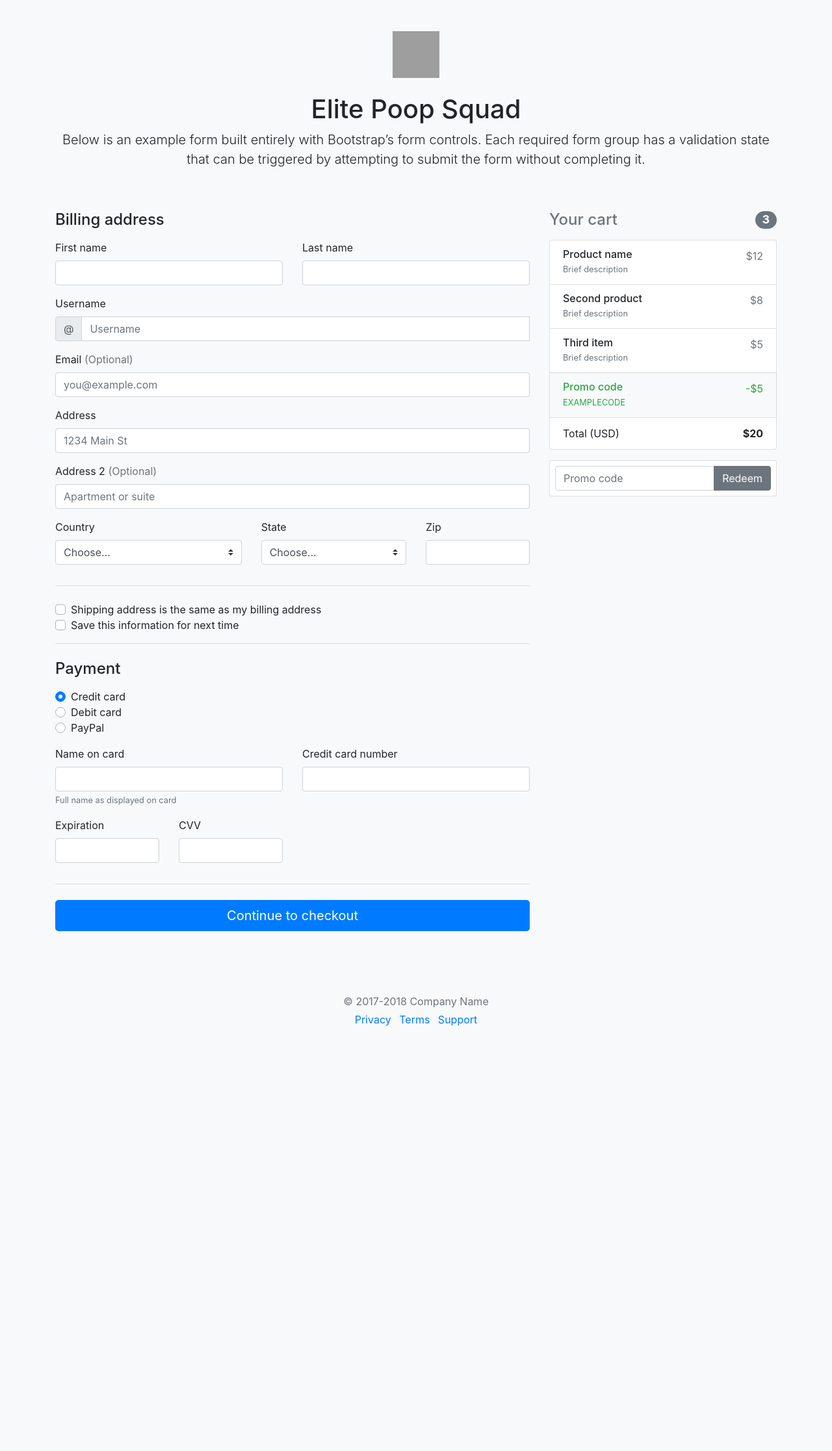
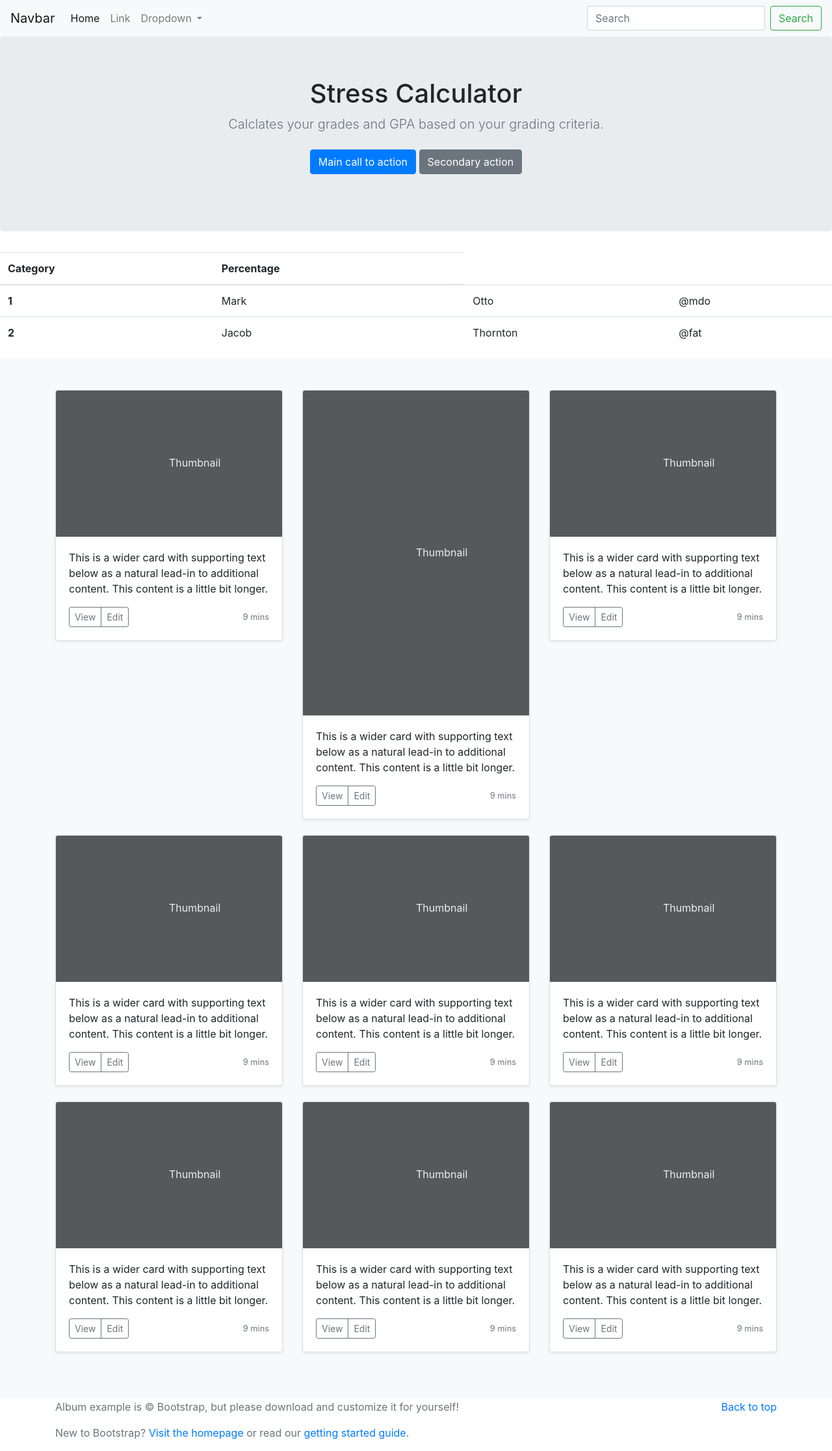
Before and after one commit to sarora324/grades, a Flask app: page / in a window 1280 px wide. Shown: the whole page at 65% size. Before the commit the page ends 1579 px from the top, so only its background shows below. Run offline with Flask 2, Linux system fonts and the light colour scheme; some libraries are stand-ins or nearby versions; grey boxes are pictures that could not be loaded.

Commit message:
Shreya changes

```diff
--- a/PoopGroup/templates/homepage.html
+++ b/PoopGroup/templates/homepage.html
@@ -10,229 +10,257 @@
 
     <title>Hello, world!</title>
   </head>
-  <body class="bg-light">
-    <div class="container">
-  <div class="py-5 text-center">
-    <img class="d-block mx-auto mb-4" src="/docs/4.2/assets/brand/bootstrap-solid.svg" alt="" width="72" height="72">
-    <h1>Elite Poop Squad</h1>
-    <p class="lead">Below is an example form built entirely with Bootstrap’s form controls. Each required form group has a validation state that can be triggered by attempting to submit the form without completing it.</p>
+
+  <body>
+      <header>
+        <nav class="navbar navbar-expand-lg navbar-light bg-light">
+          <a class="navbar-brand" href="#">Navbar</a>
+          <button class="navbar-toggler" type="button" data-toggle="collapse" data-target="#navbarSupportedContent" aria-controls="navbarSupportedContent" aria-expanded="false" aria-label="Toggle navigation">
+            <span class="navbar-toggler-icon"></span>
+          </button>
+
+          <div class="collapse navbar-collapse" id="navbarSupportedContent">
+            <ul class="navbar-nav mr-auto">
+              <li class="nav-item active">
+                <a class="nav-link" href="#">Home <span class="sr-only">(current)</span></a>
+              </li>
+              <li class="nav-item">
+                <a class="nav-link" href="#">Link</a>
+              </li>
+              <li class="nav-item dropdown">
+                <a class="nav-link dropdown-toggle" href="#" id="navbarDropdown" role="button" data-toggle="dropdown" aria-haspopup="true" aria-expanded="false">
+                  Dropdown
+                </a>
+                <div class="dropdown-menu" aria-labelledby="navbarDropdown">
+                  <a class="dropdown-item" href="#">Action</a>
+                  <a class="dropdown-item" href="#">Another action</a>
+                  <div class="dropdown-divider"></div>
+                  <a class="dropdown-item" href="#">Something else here</a>
                 </div>
-
-  <div class="row">
-    <div class="col-md-4 order-md-2 mb-4">
-      <h4 class="d-flex justify-content-between align-items-center mb-3">
-        <span class="text-muted">Your cart</span>
-        <span class="badge badge-secondary badge-pill">3</span>
-      </h4>
-      <ul class="list-group mb-3">
-        <li class="list-group-item d-flex justify-content-between lh-condensed">
-          <div>
-            <h6 class="my-0">Product name</h6>
-            <small class="text-muted">Brief description</small>
-          </div>
-          <span class="text-muted">$12</span>
-        </li>
-        <li class="list-group-item d-flex justify-content-between lh-condensed">
-          <div>
-            <h6 class="my-0">Second product</h6>
-            <small class="text-muted">Brief description</small>
-          </div>
-          <span class="text-muted">$8</span>
-        </li>
-        <li class="list-group-item d-flex justify-content-between lh-condensed">
-          <div>
-            <h6 class="my-0">Third item</h6>
-            <small class="text-muted">Brief description</small>
-          </div>
-          <span class="text-muted">$5</span>
-        </li>
-        <li class="list-group-item d-flex justify-content-between bg-light">
-          <div class="text-success">
-            <h6 class="my-0">Promo code</h6>
-            <small>EXAMPLECODE</small>
-          </div>
-          <span class="text-success">-$5</span>
-        </li>
-        <li class="list-group-item d-flex justify-content-between">
-          <span>Total (USD)</span>
-          <strong>$20</strong>
               </li>
             </ul>
-
-      <form class="card p-2">
-        <div class="input-group">
-          <input type="text" class="form-control" placeholder="Promo code">
-          <div class="input-group-append">
-            <button type="submit" class="btn btn-secondary">Redeem</button>
-          </div>
-        </div>
+            <form class="form-inline my-2 my-lg-0">
+              <input class="form-control mr-sm-2" type="search" placeholder="Search" aria-label="Search">
+              <button class="btn btn-outline-success my-2 my-sm-0" type="submit">Search</button>
             </form>
           </div>
-    <div class="col-md-8 order-md-1">
-      <h4 class="mb-3">Billing address</h4>
-      <form class="needs-validation" novalidate="">
+        </nav>
+    <div class="collapse bg-dark" id="navbarHeader">
+      <div class="container">
         <div class="row">
-          <div class="col-md-6 mb-3">
-            <label for="firstName">First name</label>
-            <input type="text" class="form-control" id="firstName" placeholder="" value="" required="">
-            <div class="invalid-feedback">
-              Valid first name is required.
+          <div class="col-sm-8 col-md-7 py-4">
+            <h4 class="text-white">About</h4>
+            <p class="text-muted">Add some information about the album below, the author, or any other background context. Make it a few sentences long so folks can pick up some informative tidbits. Then, link them off to some social networking sites or contact information.</p>
           </div>
+          <div class="col-sm-4 offset-md-1 py-4">
+            <h4 class="text-white">Contact</h4>
+            <ul class="list-unstyled">
+              <li><a href="#" class="text-white">Follow on Twitter</a></li>
+              <li><a href="#" class="text-white">Like on Facebook</a></li>
+              <li><a href="#" class="text-white">Email me</a></li>
+            </ul>
           </div>
-          <div class="col-md-6 mb-3">
-            <label for="lastName">Last name</label>
-            <input type="text" class="form-control" id="lastName" placeholder="" value="" required="">
-            <div class="invalid-feedback">
-              Valid last name is required.
         </div>
       </div>
     </div>
 
-        <div class="mb-3">
-          <label for="username">Username</label>
-          <div class="input-group">
-            <div class="input-group-prepend">
-              <span class="input-group-text">@</span>
+  </header>
+
+  <main role="main">
+
+
+    <section class="jumbotron text-center">
+      <div class="container">
+        <h1 class="jumbotron-heading">Stress Calculator</h1>
+        <p class="lead text-muted">Calclates your grades and GPA based on your grading criteria.</p>
+        <p>
+          <a href="#" class="btn btn-primary my-2">Main call to action</a>
+          <a href="#" class="btn btn-secondary my-2">Secondary action</a>
+        </p>
       </div>
-            <input type="text" class="form-control" id="username" placeholder="Username" required="">
-            <div class="invalid-feedback" style="width: 100%;">
-              Your username is required.
+    </section>
+    <table class="table">
+    <thead>
+    <tr>
+      <th scope="col">Category</th>
+      <th scope="col">Percentage</th>
+
+    </tr>
+    </thead>
+    <tbody>
+    <tr>
+      <th scope="row">1</th>
+      <td>Mark</td>
+      <td>Otto</td>
+      <td>@mdo</td>
+    </tr>
+    <tr>
+      <th scope="row">2</th>
+      <td>Jacob</td>
+      <td>Thornton</td>
+      <td>@fat</td>
+
+    </tr>
+    </tbody>
+    </table>
+    <div class="album py-5 bg-light">
+      <div class="container">
+
+        <div class="row">
+          <div class="col-md-4">
+            <div class="card mb-4 shadow-sm">
+              <svg class="bd-placeholder-img card-img-top" width="100%" height="225" xmlns="http://www.w3.org/2000/svg" preserveAspectRatio="xMidYMid slice" focusable="false" role="img" aria-label="Placeholder: Thumbnail"><title>Placeholder</title><rect fill="#55595c" width="100%" height="100%"></rect><text fill="#eceeef" dy=".3em" x="50%" y="50%">Thumbnail</text></svg>
+              <div class="card-body">
+                <p class="card-text">This is a wider card with supporting text below as a natural lead-in to additional content. This content is a little bit longer.</p>
+                <div class="d-flex justify-content-between align-items-center">
+                  <div class="btn-group">
+                    <button type="button" class="btn btn-sm btn-outline-secondary">View</button>
+                    <button type="button" class="btn btn-sm btn-outline-secondary">Edit</button>
+                  </div>
+                  <small class="text-muted">9 mins</small>
+                </div>
+              </div>
+            </div>
+          </div>
+          <div class="col-md-4">
+            <div class="card mb-4 shadow-sm">
+              <svg class="bd-placeholder-img card-img-top" width="100%" height="500" xmlns="http://www.w3.org/2000/svg" preserveAspectRatio="xMidYMid slice" focusable="false" role="img" aria-label="Placeholder: Thumbnail"><title>Placeholder</title><rect fill="#55595c" width="100%" height="100%"></rect><text fill="#eceeef" dy=".3em" x="50%" y="50%">Thumbnail</text></svg>
+              <div class="card-body">
+                <p class="card-text">This is a wider card with supporting text below as a natural lead-in to additional content. This content is a little bit longer.</p>
+                <div class="d-flex justify-content-between align-items-center">
+                  <div class="btn-group">
+                    <button type="button" class="btn btn-sm btn-outline-secondary">View</button>
+                    <button type="button" class="btn btn-sm btn-outline-secondary">Edit</button>
+                  </div>
+                  <small class="text-muted">9 mins</small>
+                </div>
+              </div>
+            </div>
+          </div>
+          <div class="col-md-4">
+            <div class="card mb-4 shadow-sm">
+              <svg class="bd-placeholder-img card-img-top" width="100%" height="225" xmlns="http://www.w3.org/2000/svg" preserveAspectRatio="xMidYMid slice" focusable="false" role="img" aria-label="Placeholder: Thumbnail"><title>Placeholder</title><rect fill="#55595c" width="100%" height="100%"></rect><text fill="#eceeef" dy=".3em" x="50%" y="50%">Thumbnail</text></svg>
+              <div class="card-body">
+                <p class="card-text">This is a wider card with supporting text below as a natural lead-in to additional content. This content is a little bit longer.</p>
+                <div class="d-flex justify-content-between align-items-center">
+                  <div class="btn-group">
+                    <button type="button" class="btn btn-sm btn-outline-secondary">View</button>
+                    <button type="button" class="btn btn-sm btn-outline-secondary">Edit</button>
+                  </div>
+                  <small class="text-muted">9 mins</small>
+                </div>
               </div>
             </div>
           </div>
 
-        <div class="mb-3">
-          <label for="email">Email <span class="text-muted">(Optional)</span></label>
-          <input type="email" class="form-control" id="email" placeholder="you@example.com">
-          <div class="invalid-feedback">
-            Please enter a valid email address for shipping updates.
+          <div class="col-md-4">
+            <div class="card mb-4 shadow-sm">
+              <svg class="bd-placeholder-img card-img-top" width="100%" height="225" xmlns="http://www.w3.org/2000/svg" preserveAspectRatio="xMidYMid slice" focusable="false" role="img" aria-label="Placeholder: Thumbnail"><title>Placeholder</title><rect fill="#55595c" width="100%" height="100%"></rect><text fill="#eceeef" dy=".3em" x="50%" y="50%">Thumbnail</text></svg>
+              <div class="card-body">
+                <p class="card-text">This is a wider card with supporting text below as a natural lead-in to additional content. This content is a little bit longer.</p>
+                <div class="d-flex justify-content-between align-items-center">
+                  <div class="btn-group">
+                    <button type="button" class="btn btn-sm btn-outline-secondary">View</button>
+                    <button type="button" class="btn btn-sm btn-outline-secondary">Edit</button>
+                  </div>
+                  <small class="text-muted">9 mins</small>
+                </div>
+              </div>
+            </div>
+          </div>
+          <div class="col-md-4">
+            <div class="card mb-4 shadow-sm">
+              <svg class="bd-placeholder-img card-img-top" width="100%" height="225" xmlns="http://www.w3.org/2000/svg" preserveAspectRatio="xMidYMid slice" focusable="false" role="img" aria-label="Placeholder: Thumbnail"><title>Placeholder</title><rect fill="#55595c" width="100%" height="100%"></rect><text fill="#eceeef" dy=".3em" x="50%" y="50%">Thumbnail</text></svg>
+              <div class="card-body">
+                <p class="card-text">This is a wider card with supporting text below as a natural lead-in to additional content. This content is a little bit longer.</p>
+                <div class="d-flex justify-content-between align-items-center">
+                  <div class="btn-group">
+                    <button type="button" class="btn btn-sm btn-outline-secondary">View</button>
+                    <button type="button" class="btn btn-sm btn-outline-secondary">Edit</button>
+                  </div>
+                  <small class="text-muted">9 mins</small>
+                </div>
+              </div>
+            </div>
+          </div>
+          <div class="col-md-4">
+            <div class="card mb-4 shadow-sm">
+              <svg class="bd-placeholder-img card-img-top" width="100%" height="225" xmlns="http://www.w3.org/2000/svg" preserveAspectRatio="xMidYMid slice" focusable="false" role="img" aria-label="Placeholder: Thumbnail"><title>Placeholder</title><rect fill="#55595c" width="100%" height="100%"></rect><text fill="#eceeef" dy=".3em" x="50%" y="50%">Thumbnail</text></svg>
+              <div class="card-body">
+                <p class="card-text">This is a wider card with supporting text below as a natural lead-in to additional content. This content is a little bit longer.</p>
+                <div class="d-flex justify-content-between align-items-center">
+                  <div class="btn-group">
+                    <button type="button" class="btn btn-sm btn-outline-secondary">View</button>
+                    <button type="button" class="btn btn-sm btn-outline-secondary">Edit</button>
+                  </div>
+                  <small class="text-muted">9 mins</small>
+                </div>
+              </div>
             </div>
           </div>
 
-        <div class="mb-3">
-          <label for="address">Address</label>
-          <input type="text" class="form-control" id="address" placeholder="1234 Main St" required="">
-          <div class="invalid-feedback">
-            Please enter your shipping address.
+          <div class="col-md-4">
+            <div class="card mb-4 shadow-sm">
+              <svg class="bd-placeholder-img card-img-top" width="100%" height="225" xmlns="http://www.w3.org/2000/svg" preserveAspectRatio="xMidYMid slice" focusable="false" role="img" aria-label="Placeholder: Thumbnail"><title>Placeholder</title><rect fill="#55595c" width="100%" height="100%"></rect><text fill="#eceeef" dy=".3em" x="50%" y="50%">Thumbnail</text></svg>
+              <div class="card-body">
+                <p class="card-text">This is a wider card with supporting text below as a natural lead-in to additional content. This content is a little bit longer.</p>
+                <div class="d-flex justify-content-between align-items-center">
+                  <div class="btn-group">
+                    <button type="button" class="btn btn-sm btn-outline-secondary">View</button>
+                    <button type="button" class="btn btn-sm btn-outline-secondary">Edit</button>
+                  </div>
+                  <small class="text-muted">9 mins</small>
+                </div>
+              </div>
+            </div>
+          </div>
+          <div class="col-md-4">
+            <div class="card mb-4 shadow-sm">
+              <svg class="bd-placeholder-img card-img-top" width="100%" height="225" xmlns="http://www.w3.org/2000/svg" preserveAspectRatio="xMidYMid slice" focusable="false" role="img" aria-label="Placeholder: Thumbnail"><title>Placeholder</title><rect fill="#55595c" width="100%" height="100%"></rect><text fill="#eceeef" dy=".3em" x="50%" y="50%">Thumbnail</text></svg>
+              <div class="card-body">
+                <p class="card-text">This is a wider card with supporting text below as a natural lead-in to additional content. This content is a little bit longer.</p>
+                <div class="d-flex justify-content-between align-items-center">
+                  <div class="btn-group">
+                    <button type="button" class="btn btn-sm btn-outline-secondary">View</button>
+                    <button type="button" class="btn btn-sm btn-outline-secondary">Edit</button>
+                  </div>
+                  <small class="text-muted">9 mins</small>
+                </div>
+              </div>
+            </div>
+          </div>
+          <div class="col-md-4">
+            <div class="card mb-4 shadow-sm">
+              <svg class="bd-placeholder-img card-img-top" width="100%" height="225" xmlns="http://www.w3.org/2000/svg" preserveAspectRatio="xMidYMid slice" focusable="false" role="img" aria-label="Placeholder: Thumbnail"><title>Placeholder</title><rect fill="#55595c" width="100%" height="100%"></rect><text fill="#eceeef" dy=".3em" x="50%" y="50%">Thumbnail</text></svg>
+              <div class="card-body">
+                <p class="card-text">This is a wider card with supporting text below as a natural lead-in to additional content. This content is a little bit longer.</p>
+                <div class="d-flex justify-content-between align-items-center">
+                  <div class="btn-group">
+                    <button type="button" class="btn btn-sm btn-outline-secondary">View</button>
+                    <button type="button" class="btn btn-sm btn-outline-secondary">Edit</button>
+                  </div>
+                  <small class="text-muted">9 mins</small>
+                </div>
+              </div>
+            </div>
+          </div>
+        </div>
       </div>
     </div>
 
-        <div class="mb-3">
-          <label for="address2">Address 2 <span class="text-muted">(Optional)</span></label>
-          <input type="text" class="form-control" id="address2" placeholder="Apartment or suite">
+  </main>
+
+  <footer class="text-muted">
+    <div class="container">
+      <p class="float-right">
+        <a href="#">Back to top</a>
+      </p>
+      <p>Album example is © Bootstrap, but please download and customize it for yourself!</p>
+      <p>New to Bootstrap? <a href="https://getbootstrap.com/">Visit the homepage</a> or read our <a href="/docs/4.2/getting-started/introduction/">getting started guide</a>.</p>
     </div>
+  </footer>
 
-        <div class="row">
-          <div class="col-md-5 mb-3">
-            <label for="country">Country</label>
-            <select class="custom-select d-block w-100" id="country" required="">
-              <option value="">Choose...</option>
-              <option>A</option>
-              <option>A-</option>
-              <option>B+</option>
-              <option>B</option>
-              <option>B-</option>
-              <option>C+</option>
-              <option>C</option>
-            </select>
-            <div class="invalid-feedback">
-              Please select a valid country.
-            </div>
-          </div>
-          <div class="col-md-4 mb-3">
-            <label for="state">State</label>
-            <select class="custom-select d-block w-100" id="state" required="">
-              <option value="">Choose...</option>
-              <option>California</option>
-            </select>
-            <div class="invalid-feedback">
-              Please provide a valid state.
-            </div>
-          </div>
-          <div class="col-md-3 mb-3">
-            <label for="zip">Zip</label>
-            <input type="text" class="form-control" id="zip" placeholder="" required="">
-            <div class="invalid-feedback">
-              Zip code required.
-            </div>
-          </div>
-        </div>
-        <hr class="mb-4">
-        <div class="custom-control custom-checkbox">
-          <input type="checkbox" class="custom-control-input" id="same-address">
-          <label class="custom-control-label" for="same-address">Shipping address is the same as my billing address</label>
-        </div>
-        <div class="custom-control custom-checkbox">
-          <input type="checkbox" class="custom-control-input" id="save-info">
-          <label class="custom-control-label" for="save-info">Save this information for next time</label>
-        </div>
-        <hr class="mb-4">
+<script src="https://stackpath.bootstrapcdn.com/bootstrap/3.4.0/js/bootstrap.min.js" integrity="sha384-vhJnz1OVIdLktyixHY4Uk3OHEwdQqPppqYR8+5mjsauETgLOcEynD9oPHhhz18Nw" crossorigin="anonymous"></script>
 
-        <h4 class="mb-3">Payment</h4>
-
-        <div class="d-block my-3">
-          <div class="custom-control custom-radio">
-            <input id="credit" name="paymentMethod" type="radio" class="custom-control-input" checked="" required="">
-            <label class="custom-control-label" for="credit">Credit card</label>
-          </div>
-          <div class="custom-control custom-radio">
-            <input id="debit" name="paymentMethod" type="radio" class="custom-control-input" required="">
-            <label class="custom-control-label" for="debit">Debit card</label>
-          </div>
-          <div class="custom-control custom-radio">
-            <input id="paypal" name="paymentMethod" type="radio" class="custom-control-input" required="">
-            <label class="custom-control-label" for="paypal">PayPal</label>
-          </div>
-        </div>
-        <div class="row">
-          <div class="col-md-6 mb-3">
-            <label for="cc-name">Name on card</label>
-            <input type="text" class="form-control" id="cc-name" placeholder="" required="">
-            <small class="text-muted">Full name as displayed on card</small>
-            <div class="invalid-feedback">
-              Name on card is required
-            </div>
-          </div>
-          <div class="col-md-6 mb-3">
-            <label for="cc-number">Credit card number</label>
-            <input type="text" class="form-control" id="cc-number" placeholder="" required="">
-            <div class="invalid-feedback">
-              Credit card number is required
-            </div>
-          </div>
-        </div>
-        <div class="row">
-          <div class="col-md-3 mb-3">
-            <label for="cc-expiration">Expiration</label>
-            <input type="text" class="form-control" id="cc-expiration" placeholder="" required="">
-            <div class="invalid-feedback">
-              Expiration date required
-            </div>
-          </div>
-          <div class="col-md-3 mb-3">
-            <label for="cc-cvv">CVV</label>
-            <input type="text" class="form-control" id="cc-cvv" placeholder="" required="">
-            <div class="invalid-feedback">
-              Security code required
-            </div>
-          </div>
-        </div>
-        <hr class="mb-4">
-        <button class="btn btn-primary btn-lg btn-block" type="submit">Continue to checkout</button>
-      </form>
-    </div>
-  </div>
-
-  <footer class="my-5 pt-5 text-muted text-center text-small">
-    <p class="mb-1">© 2017-2018 Company Name</p>
-    <ul class="list-inline">
-      <li class="list-inline-item"><a href="#">Privacy</a></li>
-      <li class="list-inline-item"><a href="#">Terms</a></li>
-      <li class="list-inline-item"><a href="#">Support</a></li>
-    </ul>
-  </footer>
-</div>
-<script src="https://code.jquery.com/jquery-3.3.1.slim.min.js" integrity="sha384-q8i/X+965DzO0rT7abK41JStQIAqVgRVzpbzo5smXKp4YfRvH+8abtTE1Pi6jizo" crossorigin="anonymous"></script>
-      <script>window.jQuery || document.write('<script src="/docs/4.2/assets/js/vendor/jquery-slim.min.js"><\/script>')</script><script src="/docs/4.2/dist/js/bootstrap.bundle.min.js" integrity="sha384-zDnhMsjVZfS3hiP7oCBRmfjkQC4fzxVxFhBx8Hkz2aZX8gEvA/jsP3eXRCvzTofP" crossorigin="anonymous"></script>
-        <script src="form-validation.js"></script>
+  </body>
 </html>
--- a/PoopGroup/test.py
+++ b/PoopGroup/test.py
@@ -4,3 +4,7 @@ app = Flask(__name__)
 @app.route('/')
 def my_form():
     return render_template('homepage.html')
+
+@app.route('/hello')
+def hello():
+    return 'Hello, World'
```
Lines whose indentation alone changed are shown as unchanged.
